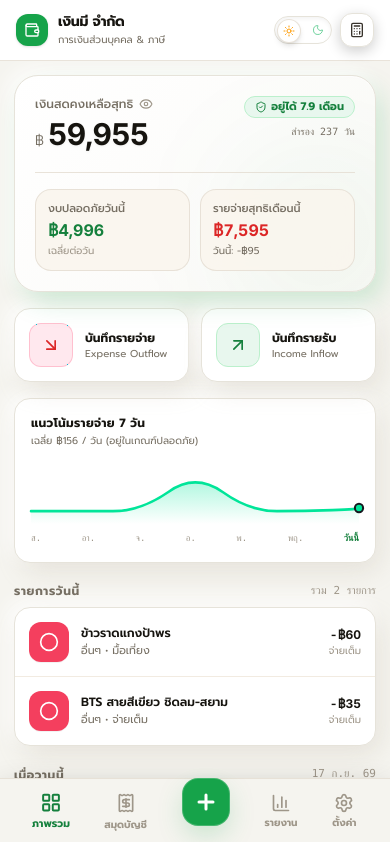
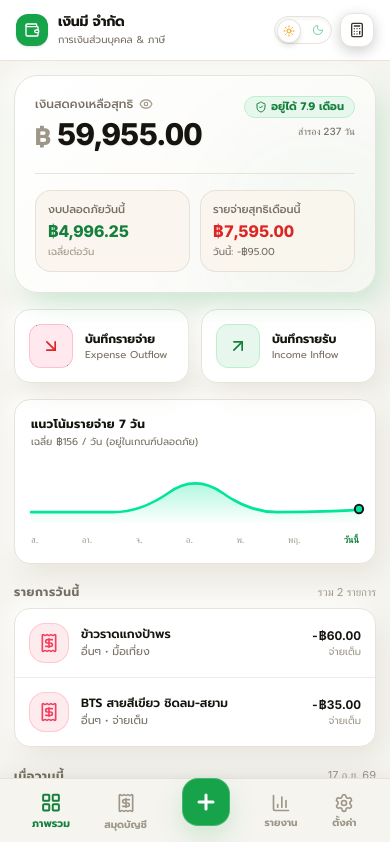
Before and after one commit to omeieee/NgernMee_Limited, a React (Vite) app: page /#/ in a window 390 px wide. Shown: the top 842 px of the page. Built offline with nearby package versions, Linux system fonts and the light colour scheme; no server answers.

Commit message:
feat(ui): refine typography, numerical wrapping, icon alignment, and view transitions to match prototype

```diff
--- a/index.html
+++ b/index.html
@@ -43,7 +43,7 @@
     <!-- Typography: Inter (Numerals/English) + Prompt (Thai Script) -->
     <link rel="preconnect" href="https://fonts.googleapis.com" />
     <link rel="preconnect" href="https://fonts.gstatic.com" crossorigin />
-    <link href="https://fonts.googleapis.com/css2?family=Inter:wght@400;500;600;700&family=Prompt:ital,wght@0,300;0,400;0,500;0,600;0,700;1,400&display=swap" rel="stylesheet" />
+    <link href="https://fonts.googleapis.com/css2?family=Inter:wght@400;500;600;700;800;900&family=Prompt:ital,wght@0,300;0,400;0,500;0,600;0,700;1,400&display=swap" rel="stylesheet" />
 
     <!-- Schema.org JSON-LD Structured Data for Financial Product & Web App -->
     <script type="application/ld+json">
--- a/src/components/layout/AppShell.tsx
+++ b/src/components/layout/AppShell.tsx
@@ -105,7 +105,7 @@ export const AppShell: React.FC = () => {
               </button>
 
               <div className="hidden sm:flex lg:hidden h-8 w-8 items-center justify-center rounded-lg bg-emerald-600 text-white shadow-xs">
-                <Coins className="h-4 w-4" />
+                <Wallet className="h-4 w-4" />
               </div>
 
               <div className="min-w-0">
@@ -154,8 +154,11 @@ export const AppShell: React.FC = () => {
           </div>
         </header>
 
-        {/* Dynamic Page Content */}
-        <main className="flex-1 p-3.5 sm:p-6 lg:p-8 pb-[calc(5.5rem+env(safe-area-inset-bottom,0px))] md:pb-8 lg:pb-12 max-w-7xl w-full mx-auto animate-in fade-in duration-200">
+        {/* Dynamic Page Content with View Entrance Animation */}
+        <main
+          key={location.pathname}
+          className="flex-1 p-3.5 sm:p-6 lg:p-8 pb-[calc(5.5rem+env(safe-area-inset-bottom,0px))] md:pb-8 lg:pb-12 max-w-7xl w-full mx-auto animate-view"
+        >
           <Outlet />
         </main>
       </div>
--- a/src/components/ui/CategoryIcon.tsx
+++ b/src/components/ui/CategoryIcon.tsx
@@ -29,6 +29,18 @@ import {
   Circle,
   Navigation,
   PartyPopper,
+  Receipt,
+  ArrowUpRight,
+  ArrowDownRight,
+  Wallet,
+  Coins,
+  Tag,
+  CreditCard,
+  Sparkles,
+  Calculator,
+  BarChart3,
+  LayoutGrid,
+  Settings,
   type LucideProps,
 } from 'lucide-react';
 
@@ -59,13 +71,26 @@ const ICON_MAP: Record<string, React.FC<LucideProps>> = {
   navigation: Navigation,
   'party-popper': PartyPopper,
   circle: Circle,
+  receipt: Receipt,
+  'arrow-up-right': ArrowUpRight,
+  'arrow-down-right': ArrowDownRight,
+  wallet: Wallet,
+  coins: Coins,
+  tag: Tag,
+  'credit-card': CreditCard,
+  sparkles: Sparkles,
+  calculator: Calculator,
+  'bar-chart-3': BarChart3,
+  'layout-grid': LayoutGrid,
+  settings: Settings,
 };
 
 interface CategoryIconProps extends Omit<LucideProps, 'name'> {
   name: string | null | undefined;
+  fallback?: React.FC<LucideProps>;
 }
 
-export const CategoryIcon: React.FC<CategoryIconProps> = ({ name, ...props }) => {
-  const IconComponent = (name && ICON_MAP[name]) ? ICON_MAP[name] : Circle;
+export const CategoryIcon: React.FC<CategoryIconProps> = ({ name, fallback = Tag, ...props }) => {
+  const IconComponent = name && ICON_MAP[name] ? ICON_MAP[name] : fallback;
   return <IconComponent {...props} />;
 };
--- a/src/index.css
+++ b/src/index.css
@@ -30,6 +30,10 @@
   --color-emerald-800: #1e6d3e; /* Active */
   --color-emerald-900: #16522e;
   --color-emerald-950: #003016; /* Active Sidebar Container (#003016 from screenshot) */
+
+  /* Modern Fintech Typography Tokens matching prototype_mobile_first.html */
+  --font-sans: 'Prompt', 'Inter', -apple-system, BlinkMacSystemFont, sans-serif;
+  --font-mono: 'Inter', monospace;
 }
 
 @layer base {
@@ -439,15 +443,63 @@ html:not(.dark) .theme-expense-text {
 .smooth-tap {
   transition:
     transform 0.16s cubic-bezier(0.2, 0.8, 0.4, 1),
-    opacity 0.16s ease;
+    opacity 0.16s ease,
+    box-shadow 0.16s ease;
   touch-action: manipulation;
 }
 .smooth-tap:active {
   transform: scale(0.96);
 }
 
+/* Tactile press feedback matching prototype_mobile_first.html */
+.touch-btn {
+  transition:
+    transform 0.12s cubic-bezier(0.16, 1, 0.3, 1),
+    opacity 0.12s ease;
+  touch-action: manipulation;
+}
+.touch-btn:active {
+  transform: scale(0.97);
+}
+
+/* Clean View Entrance Animation (Subtle & Not Distracting) */
+@keyframes viewFadeSlide {
+  from {
+    opacity: 0;
+    transform: translateY(6px);
+  }
+  to {
+    opacity: 1;
+    transform: translateY(0);
+  }
+}
+.animate-view {
+  animation: viewFadeSlide 0.22s cubic-bezier(0.16, 1, 0.3, 1) forwards;
+}
+
+/* Number Counter Spring Pulse */
+@keyframes numPulse {
+  0% {
+    transform: scale(1);
+  }
+  50% {
+    transform: scale(1.04);
+  }
+  100% {
+    transform: scale(1);
+  }
+}
+.pulse-num {
+  animation: numPulse 0.25s cubic-bezier(0.34, 1.56, 0.64, 1);
+}
+
 .num-tabular {
   font-feature-settings: 'tnum';
   font-variant-numeric: tabular-nums;
-  font-family: 'Inter', sans-serif;
+  font-family:
+    'Inter',
+    -apple-system,
+    BlinkMacSystemFont,
+    sans-serif;
+  white-space: nowrap;
 }
--- a/src/pages/DashboardPage.tsx
+++ b/src/pages/DashboardPage.tsx
@@ -216,12 +216,14 @@ export const DashboardPage: React.FC = () => {
                   )}
                 </button>
               </span>
-              <div className="mt-1 flex items-baseline gap-1">
-                <span className="text-sm font-light text-slate-500 dark:text-slate-400">฿</span>
-                <span className="text-3xl sm:text-4xl font-extrabold tracking-tight num-tabular text-slate-900 dark:text-white drop-shadow-xs">
+              <div className="mt-1 flex items-baseline gap-1.5 whitespace-nowrap">
+                <span className="text-2xl sm:text-3xl font-extrabold text-slate-400 dark:text-slate-500">
+                  ฿
+                </span>
+                <span className="text-3xl sm:text-4xl font-extrabold tracking-tight num-tabular text-slate-900 dark:text-white drop-shadow-xs whitespace-nowrap">
                   {isBalanceHidden
                     ? '••••••'
-                    : formatCurrency(runway.currentLiquidBalance).replace('฿', '').trim()}
+                    : formatCurrency(runway.currentLiquidBalance, true).replace('฿', '').trim()}
                 </span>
               </div>
             </div>
@@ -230,7 +232,7 @@ export const DashboardPage: React.FC = () => {
             <div className="text-right">
               <span
                 className={cn(
-                  'inline-flex items-center gap-1 text-[11px] font-bold px-2.5 py-0.5 rounded-full theme-badge border transition-colors',
+                  'inline-flex items-center gap-1 text-[11px] font-bold px-2.5 py-0.5 rounded-full theme-badge border transition-colors whitespace-nowrap',
                   runway.runwayMonths >= 3
                     ? 'bg-emerald-500/10 text-emerald-600 dark:text-emerald-400 border-emerald-500/20'
                     : runway.runwayMonths >= 1
@@ -241,7 +243,7 @@ export const DashboardPage: React.FC = () => {
                 <ShieldCheck className="w-3 h-3" />
                 <span>อยู่ได้ {runway.runwayMonths} เดือน</span>
               </span>
-              <p className="text-[10px] text-slate-500 dark:text-slate-400 mt-1 font-mono font-medium">
+              <p className="text-[10px] text-slate-500 dark:text-slate-400 mt-1 font-mono font-medium whitespace-nowrap">
                 สำรอง {runway.runwayDays} วัน
               </p>
             </div>
@@ -250,23 +252,23 @@ export const DashboardPage: React.FC = () => {
           {/* Daily Radar: Safe-to-spend allowance & Net Monthly Expense */}
           <div className="mt-5 pt-4 border-t border-slate-200/80 dark:border-white/[0.08] grid grid-cols-2 gap-2.5 relative z-10 text-xs">
             <div className="bg-slate-50/90 dark:bg-black/30 backdrop-blur-md rounded-2xl p-3 border border-slate-200/80 dark:border-white/[0.06]">
-              <span className="text-slate-500 dark:text-slate-400 text-[11px] block font-medium">
+              <span className="text-slate-500 dark:text-slate-400 text-[11px] block font-medium whitespace-nowrap">
                 งบปลอดภัยวันนี้
               </span>
-              <span className="theme-accent-text font-extrabold text-base num-tabular mt-0.5 block">
-                {formatCurrency(runway.safeDailySpend)}
+              <span className="theme-accent-text font-extrabold text-base num-tabular mt-0.5 block whitespace-nowrap">
+                {formatCurrency(runway.safeDailySpend, true)}
               </span>
-              <span className="text-[10px] text-slate-400">เฉลี่ยต่อวัน</span>
+              <span className="text-[10px] text-slate-400 whitespace-nowrap">เฉลี่ยต่อวัน</span>
             </div>
             <div className="bg-slate-50/90 dark:bg-black/30 backdrop-blur-md rounded-2xl p-3 border border-slate-200/80 dark:border-white/[0.06]">
-              <span className="text-slate-500 dark:text-slate-400 text-[11px] block font-medium">
+              <span className="text-slate-500 dark:text-slate-400 text-[11px] block font-medium whitespace-nowrap">
                 รายจ่ายสุทธิเดือนนี้
               </span>
-              <span className="theme-expense-text font-extrabold text-base num-tabular mt-0.5 block">
-                {formatCurrency(monthExpense)}
+              <span className="theme-expense-text font-extrabold text-base num-tabular mt-0.5 block whitespace-nowrap">
+                {formatCurrency(monthExpense, true)}
               </span>
-              <span className="text-[10px] text-slate-500 dark:text-slate-400">
-                วันนี้: -{formatCurrency(todayExpense)}
+              <span className="text-[10px] text-slate-500 dark:text-slate-400 whitespace-nowrap">
+                วันนี้: -{formatCurrency(todayExpense, true)}
               </span>
             </div>
           </div>
@@ -413,12 +415,17 @@ export const DashboardPage: React.FC = () => {
                   >
                     <div className="flex items-center gap-3 min-w-0">
                       <div
-                        className="w-10 h-10 rounded-xl flex items-center justify-center shrink-0 text-white shadow-2xs"
+                        className="w-10 h-10 rounded-2xl flex items-center justify-center shrink-0"
                         style={{
-                          backgroundColor: category?.color || (isExpense ? '#f43f5e' : '#10b981'),
+                          backgroundColor: `${category?.color || (isExpense ? '#f43f5e' : '#10b981')}1a`,
+                          border: `1px solid ${category?.color || (isExpense ? '#f43f5e' : '#10b981')}33`,
+                          color: category?.color || (isExpense ? '#f43f5e' : '#10b981'),
                         }}
                       >
-                        <CategoryIcon name={category?.icon} className="w-5 h-5" />
+                        <CategoryIcon
+                          name={category?.icon || (isExpense ? 'receipt' : 'arrow-up-right')}
+                          className="w-5 h-5"
+                        />
                       </div>
                       <div className="min-w-0">
                         <div className="flex items-center gap-1.5 flex-wrap">
@@ -454,19 +461,19 @@ export const DashboardPage: React.FC = () => {
                     <div className="text-right shrink-0">
                       <span
                         className={cn(
-                          'text-xs font-bold num-tabular block',
+                          'text-xs font-bold num-tabular block whitespace-nowrap',
                           isExpense ? 'text-slate-900 dark:text-white' : 'theme-accent-text'
                         )}
                       >
                         {isExpense ? '-' : '+'}
-                        {formatCurrency(tx.net_amount)}
+                        {formatCurrency(tx.net_amount, true)}
                       </span>
                       {tx.is_thai_chuay_thai ? (
-                        <span className="text-[10px] text-blue-600 dark:text-blue-400 block">
+                        <span className="text-[10px] text-blue-600 dark:text-blue-400 block whitespace-nowrap">
                           รัฐช่วย ฿{tx.thai_chuay_thai_discount.toFixed(0)}
                         </span>
                       ) : (
-                        <span className="text-[10px] text-slate-400 block">
+                        <span className="text-[10px] text-slate-400 block whitespace-nowrap">
                           {isExpense ? 'จ่ายเต็ม' : 'รับสุทธิ'}
                         </span>
                       )}
@@ -502,12 +509,17 @@ export const DashboardPage: React.FC = () => {
                     >
                       <div className="flex items-center gap-3 min-w-0">
                         <div
-                          className="w-10 h-10 rounded-xl flex items-center justify-center shrink-0 text-white shadow-2xs"
+                          className="w-10 h-10 rounded-2xl flex items-center justify-center shrink-0"
                           style={{
-                            backgroundColor: category?.color || (isExpense ? '#f43f5e' : '#10b981'),
+                            backgroundColor: `${category?.color || (isExpense ? '#f43f5e' : '#10b981')}1a`,
+                            border: `1px solid ${category?.color || (isExpense ? '#f43f5e' : '#10b981')}33`,
+                            color: category?.color || (isExpense ? '#f43f5e' : '#10b981'),
                           }}
                         >
-                          <CategoryIcon name={category?.icon} className="w-5 h-5" />
+                          <CategoryIcon
+                            name={category?.icon || (isExpense ? 'receipt' : 'arrow-up-right')}
+                            className="w-5 h-5"
+                          />
                         </div>
                         <div className="min-w-0">
                           <div className="flex items-center gap-1.5 flex-wrap">
@@ -529,14 +541,14 @@ export const DashboardPage: React.FC = () => {
                       <div className="text-right shrink-0">
                         <span
                           className={cn(
-                            'text-xs font-bold num-tabular block',
+                            'text-xs font-bold num-tabular block whitespace-nowrap',
                             isExpense ? 'text-slate-900 dark:text-white' : 'theme-accent-text'
                           )}
                         >
                           {isExpense ? '-' : '+'}
-                          {formatCurrency(tx.net_amount)}
+                          {formatCurrency(tx.net_amount, true)}
                         </span>
-                        <span className="text-[10px] text-slate-400 block">
+                        <span className="text-[10px] text-slate-400 block whitespace-nowrap">
                           {tx.is_thai_chuay_thai
                             ? `รัฐช่วย ฿${tx.thai_chuay_thai_discount.toFixed(0)}`
                             : isExpense
```
Also changed, not shown: src/components/layout/Sidebar.tsx (+14 -8 lines), src/components/transactions/QuickTransactionSheet.tsx (+8 -6 lines), src/components/transactions/TransactionDetailModal.tsx (+15 -15 lines), src/pages/TransactionsPage.tsx (+5 -5 lines).
